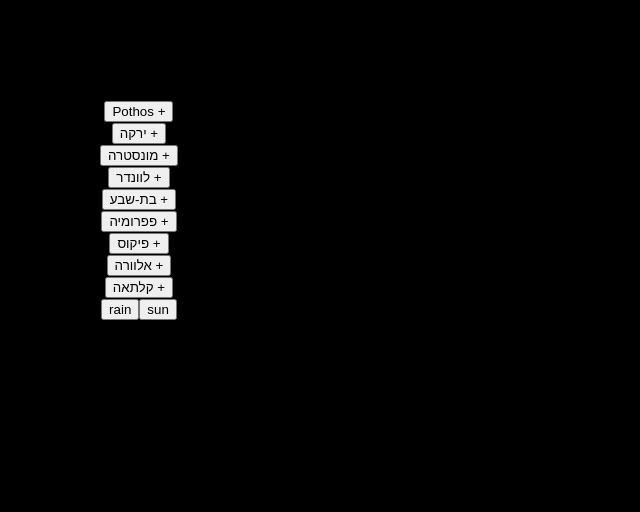
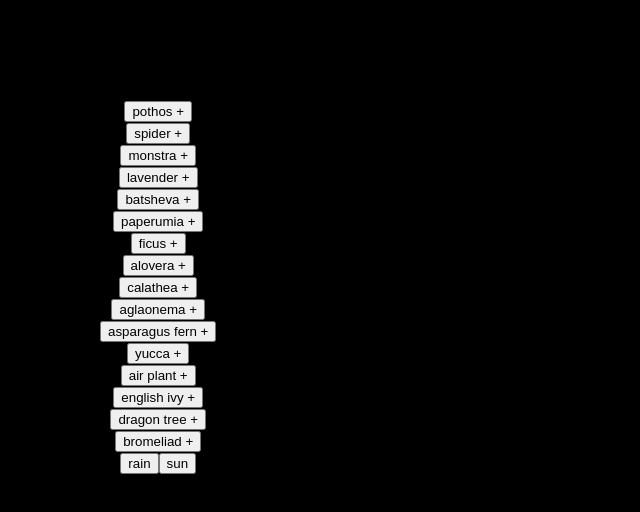
Before and after one commit to hadardot/virtual-garden, a React (Create React App) app: page / in a window 1280 px wide. Shown: the top 512 px of the page, without its empty margins (0-640 px from the left). Built offline with nearby package versions, Linux system fonts and the light colour scheme.

Commit message:
new 100mem perach

```diff
--- a/src/plant-manager/plant-manager.tsx
+++ b/src/plant-manager/plant-manager.tsx
@@ -4,18 +4,25 @@ import * as React from 'react';
 import Select from 'react-select';
 
 export type plant = {value: string, label: string, dateAdded?: Date, isHover?: boolean, color?: string, index?: number}
-let currentIndex = 0;
+let currentIndex = 1;
 export let abandonedIndex = [];
 export const plants: plant[] = [
-    { value: 'pothos', label: 'Pothos',color: "#ffe3f9"},
-    { value: 'spider', label: 'ירקה' ,color: "#f64483"},
-    { value: 'monstra', label: 'מונסטרה',color: "#ff71a4"},
-    { value: 'lavender', label: 'לוונדר',color: "#ff84e0"},
-    { value: 'batsheva', label: 'בת-שבע' ,color: "#b75bc6"},
-    { value: 'paperumia', label: 'פפרומיה' ,color: "#6898d9"},
-    { value: 'ficus', label: 'פיקוס' ,color: "#00b094"},
-    { value: 'alovera', label: 'אלוורה' ,color: "#246d77"},
-    {value: 'calathea', label:'קלתאה',color: "#ffe3f9"}
+    { value: 'pothos', label: 'pothos',color: "#ff7dab"},
+    { value: 'spider', label: 'spider' ,color: "#f64483"},
+    { value: 'monstra', label: 'monstra',color: "#ff71a4"},
+    { value: 'lavender', label: 'lavender',color: "#ff84e0"},
+    { value: 'batsheva', label: 'batsheva' ,color: "#b75bc6"},
+    { value: 'paperumia', label: 'paperumia' ,color: "#6898d9"},
+    { value: 'ficus', label: 'ficus' ,color: "#00b094"},
+    { value: 'alovera', label: 'alovera' ,color: "#246d77"},
+    { value: 'calathea', label:'calathea',color: "#ea6cff"},
+    { value: 'aglaonema', label: 'aglaonema' ,color: "#54ffc0"},
+    { value: 'asparagus fern', label: 'asparagus fern' ,color: "#82b7ff"},
+    { value: 'yucca', label: 'yucca' ,color: "#14e1ff"},
+    { value: 'air plant', label: 'air plant' ,color: "#6878d9"},
+    { value: 'english ivy', label: 'english ivy' ,color: "#c65bb7"},
+    { value: 'dragon tree', label: 'dragon tree' ,color: "#245577"},
+    { value: 'bromeliad', label: 'bromeliad' ,color: "#009ab0"},
 ]
 
 interface PlantManagerProps {
--- a/src/sketch.js
+++ b/src/sketch.js
@@ -5,7 +5,7 @@ import {plants} from "./plant-manager/plant-manager";
 const fast = 50000;
 const TWO_PI = Math.PI * 2;
 let zOff =0;
-let I = 0;
+//let I = 0;
 
 class Sketch extends React.Component {
     constructor(props) {
@@ -31,7 +31,6 @@ class Sketch extends React.Component {
             p.strokeWeight(1);
             p.fill(0,0,0,10);
             p.frameRate(30);
-            p.background(256);
             p.rectMode(p.CENTER);
             p.ellipseMode(p.CENTER);
 
@@ -45,7 +44,8 @@ class Sketch extends React.Component {
         p.draw = () => {
             p.background(0);
             p.translate(350,350);
-            I = 0;
+            p.rotate(0.2*zOff);
+            // I = 0;
             // const time = 1;
             // this.setState({counter: this.state.counter + time});
             this.props.gardensPlants.map(plant => drawPlant(plant));
@@ -63,15 +63,13 @@ class Sketch extends React.Component {
 
 
         const drawPlant = (plant) => {
-            let radius = 10;
-            let a = 0.01;
+            let a = 0.04;
             let noise = 4;
-            I = plant.index;
+            let I = plant.index;
+            let rr = I*5 - Math.pow(I,2)/35 - 5;
+            //let rr = I*2 + Math.pow(I,2)/10;
             p.stroke(plant.color);
-            let rr = radius + I*5;
-            drawPerlinNoiseCircle(noise, zOff + (I / 5),radius =  rr, rr/6 + 3 , a);
-            // I ++;
-
+            drawPerlinNoiseCircle(noise + I/20 , zOff + (I / 5), rr, rr/6 + 3 , a);
 
         }
 
```
